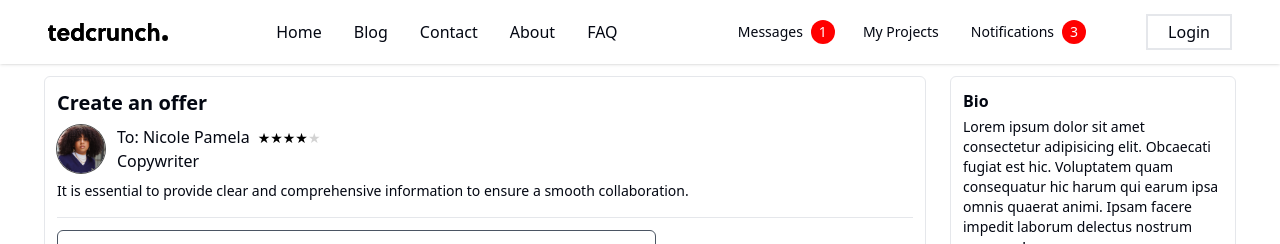
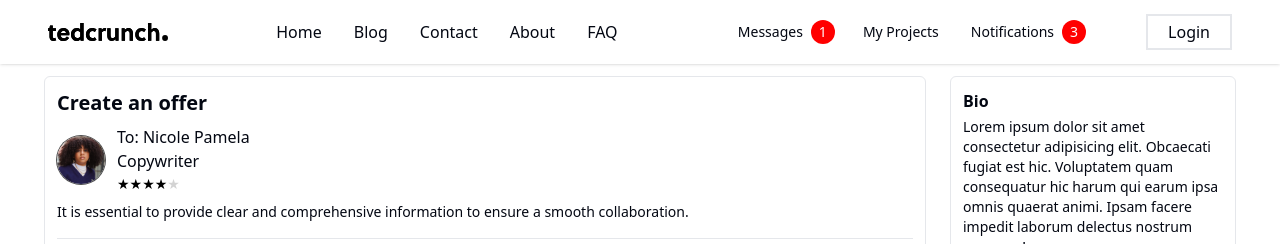
Before and after one commit to ErrolNtetha/lancing-client, a Next.js app: page /vendors/1/create-offer in a window 1280 px wide. Shown: the top 244 px of the page. Built offline with nearby package versions, Linux system fonts and the light colour scheme; no server answers; the database is empty.

Commit message:
refactor: moved star rating

```diff
--- a/components/templates/vendorProfile/createOffer/index.tsx
+++ b/components/templates/vendorProfile/createOffer/index.tsx
@@ -53,8 +53,9 @@ export default function Offer() {
                             size='w-12 h-12'
                         />
                         <section>
-                            <p className='flex items-center gap-2'> To: {foundVendors[0].names?.firstName} {foundVendors[0].names?.lastName} <StarRating value={4} /> </p>
+                            <p className='flex items-center gap-2'> To: {foundVendors[0].names?.firstName} {foundVendors[0].names?.lastName} </p>
                             <p className=''> {foundVendors[0].service} </p>
+                            <p><StarRating value={4} /></p>
                         </section>
                     </section>
                     <p className='mt-2 text-sm md:text-md'> It is essential to provide clear and comprehensive information to ensure a smooth collaboration. </p>
```
